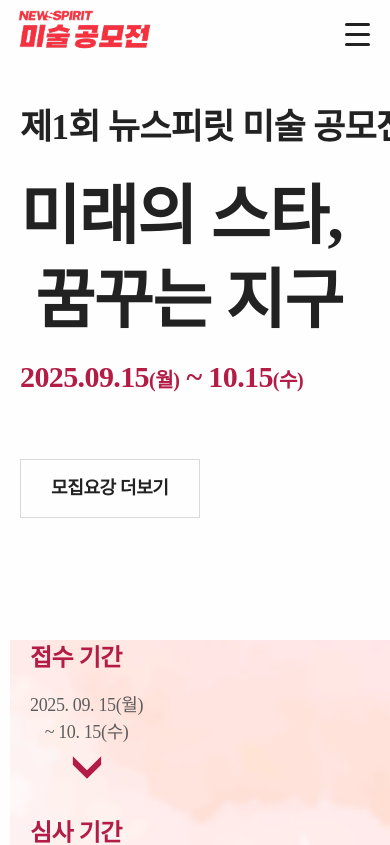
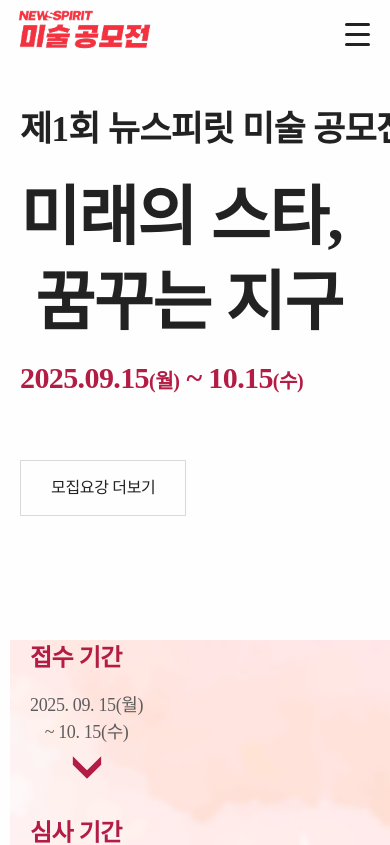
Before and after one commit to puritechlab1155/Contest-front, a Nuxt app: page / in a window 390 px wide. Shown: the top 845 px of the page. Built offline with nearby package versions, Linux system fonts and the light colour scheme; a web font is replaced by a local one.

Commit message:
common 수정

```diff
--- a/assets/css/common.css
+++ b/assets/css/common.css
@@ -129,7 +129,6 @@ img, fieldset, abbr {
 /* 공통 버튼 스타일 */
 .btn01 {
   font-size: 18px;
-  font-weight: 600;
   cursor: pointer;
   border: 1px solid transparent;
   transition: 0.3s;
@@ -158,6 +157,9 @@ img, fieldset, abbr {
 }
 .mt-30 {
   margin-top: 30px;
+}
+.mt-50 {
+  margin-top: 50px;
 }
 .f-18 {
   font-size: 18px;
@@ -189,3 +191,10 @@ br.mob, br.smob {
 .title-point{
   font-family: 'NotoSerifKR';
 }
+
+
+@media (max-width: 768px) {
+  .btn01 {
+    font-size: 16px;
+  }
+}
```
